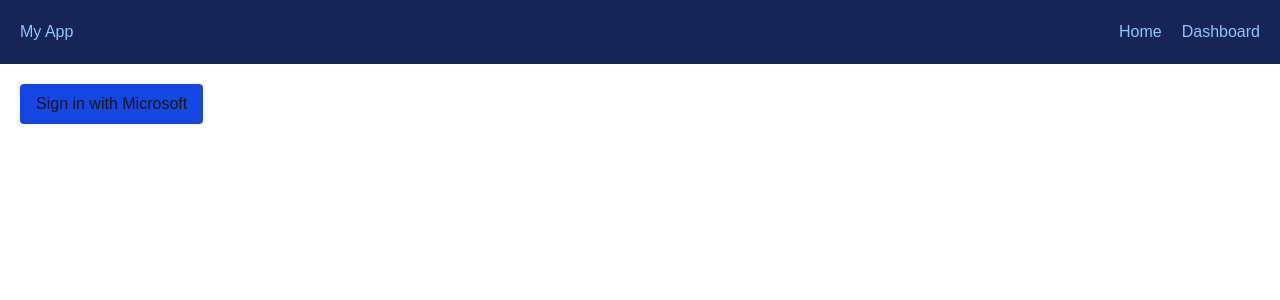
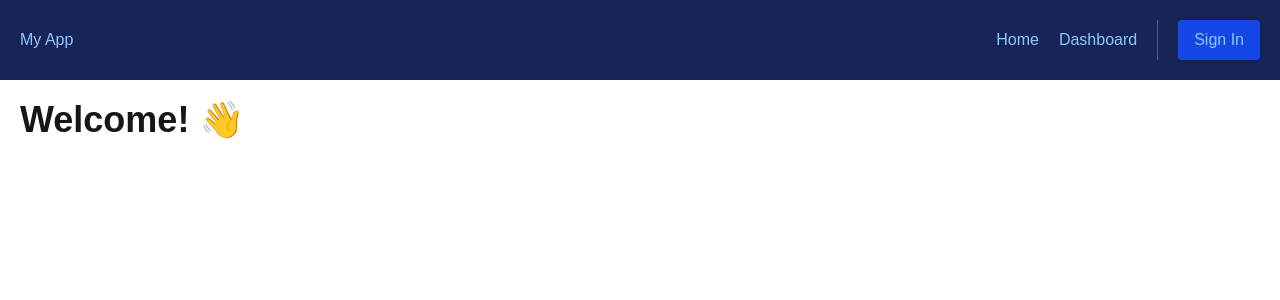
Before and after one commit to itsJosephV/my-next-app, a Next.js app: page / in a window 1280 px wide. Shown: the top 300 px of the page. Built offline with nearby package versions, Linux system fonts and the light colour scheme; no server answers.

Commit message:
feat: implement Navbar and UserAvatar components for enhanced navigation and user experience

```diff
--- a/app/layout.tsx
+++ b/app/layout.tsx
@@ -2,7 +2,7 @@ import type { Metadata } from "next";
 import { Geist, Geist_Mono } from "next/font/google";
 import "./globals.css";
 import { SessionProvider } from "next-auth/react";
-import Link from "next/link";
+import Navbar from "@/components/Navbar";
 
 const geistSans = Geist({
   variable: "--font-geist-sans",
@@ -31,15 +31,7 @@ export default function RootLayout({
     >
       <body className="min-h-screen">
         <SessionProvider>
-          <header className="p-5 bg-blue-950 text-blue-300">
-            <div className="flex items-center justify-between">
-              <h1>My App</h1>
-              <nav className="flex gap-5">
-                <Link href="/">Home</Link>
-                <Link href="/auth/dashboard">Dashboard</Link>
-              </nav>
-            </div>
-          </header>
+          <Navbar />
           <main className="p-5">{children}</main>
         </SessionProvider>
       </body>
--- a/app/page.tsx
+++ b/app/page.tsx
@@ -1,33 +1,23 @@
-import { login } from "@/actions/auth/login";
-import { logout } from "@/actions/auth/logout";
-
 import { auth } from "@/auth/auth";
-import { SubmitButton } from "@/components/SubmitButton";
 
 export default async function Home() {
   const session = await auth();
-
-  if (!session) {
-    return (
-      <form action={login}>
-        <SubmitButton
-          label="Sign in with Microsoft"
-          loadingLabel="Signing in..."
-        />
-      </form>
-    );
-  }
+  const userName = session?.user?.name || "there";
 
   return (
-    <div>
-      <p className="text-sm text-white/60">
-        You are logged in as {session.user?.name}
+    <div className="max-w-2xl">
+      <h1 className="text-4xl font-bold mb-6">
+        Welcome{session ? `, ${userName}` : ""}! 👋
+      </h1>
+      <p className="text-lg text-white/70 mb-4">
+        This is your home page. You can navigate to the dashboard to see more
+        features.
       </p>
-      <div className="mt-6">
-        <form action={logout}>
-          <SubmitButton label="Sign out" loadingLabel="Signing out..." />
-        </form>
-      </div>
+      <p className="text-white/60">
+        {session
+          ? `You are logged in as ${session.user.email}. Explore the dashboard or sign out from the navigation.`
+          : "Sign in from the navigation to access your dashboard."}
+      </p>
     </div>
   );
 }
--- /dev/null
+++ b/components/Navbar.tsx
@@ -0,0 +1,54 @@
+import { auth } from "@/auth/auth";
+import Link from "next/link";
+import { login } from "@/actions/auth/login";
+import { logout } from "@/actions/auth/logout";
+import { SubmitButton } from "./SubmitButton";
+import { UserAvatar } from "./UserAvatar";
+import { Suspense } from "react";
+
+export default async function Navbar() {
+  const session = await auth();
+
+  return (
+    <header className="p-5 bg-blue-950 text-blue-300">
+      <div className="flex items-center justify-between">
+        <h1>My App</h1>
+        <nav className="flex gap-5 items-center">
+          <Link href="/">Home</Link>
+          <Link href="/auth/dashboard">Dashboard</Link>
+
+          <div className="border-l border-blue-600 pl-5">
+            {!session ? (
+              <form action={login}>
+                <SubmitButton label="Sign In" loadingLabel="Signing in..." />
+              </form>
+            ) : (
+              <div className="flex items-center gap-3">
+                <Suspense
+                  fallback={
+                    <div className="w-10 h-10 bg-gray-300 rounded-full" />
+                  }
+                >
+                  <UserAvatar />
+                </Suspense>
+                <div className="flex flex-col">
+                  <span className="text-sm text-blue-300">
+                    {session.user?.name}
+                  </span>
+                  <form action={logout}>
+                    <button
+                      type="submit"
+                      className="text-xs text-blue-400 hover:text-blue-300 underline"
+                    >
+                      Sign out
+                    </button>
+                  </form>
+                </div>
+              </div>
+            )}
+          </div>
+        </nav>
+      </div>
+    </header>
+  );
+}
```
Also changed, not shown: app/auth/dashboard/page.tsx (+8 -0 lines), components/UserAvatar.tsx (added, +42 -0 lines).
